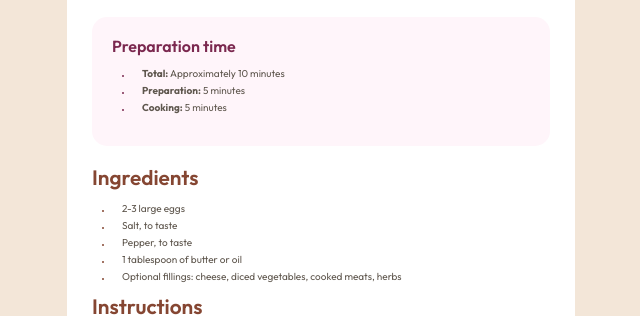
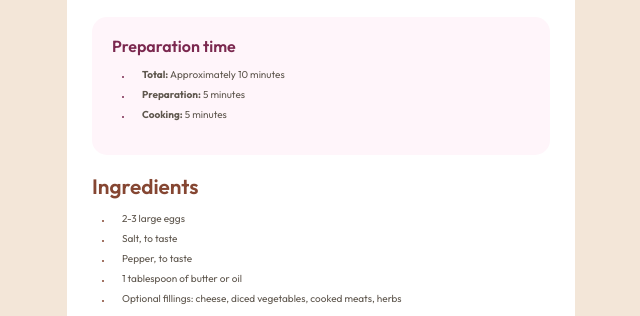
Before and after one commit to DevAhmedALQadi/recipe-page-main, a plain HTML site: page index.html in a window 1280 px wide. Shown: the part 467-783 px from the top of the page, without its empty margins (319-959 px from the left). Drawn offline with Linux system fonts and the light colour scheme.

Commit message:
5 commit

```diff
--- a/assets/css/style.css
+++ b/assets/css/style.css
@@ -42,7 +42,7 @@ header p {
 li {
     color: hsl(30, 10%, 34%);
     font-size: 10px;
-    line-height: 1.7 !important;
+    line-height: 2 !important;
 
 }
 .recipe .time {
```
